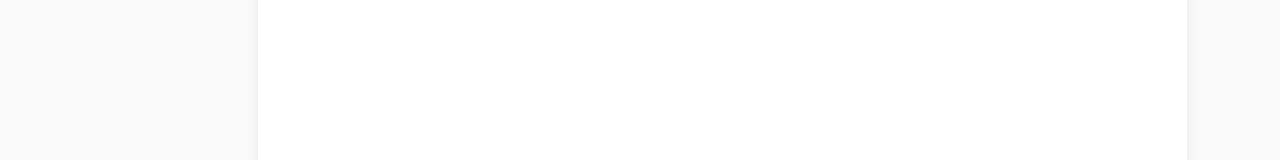
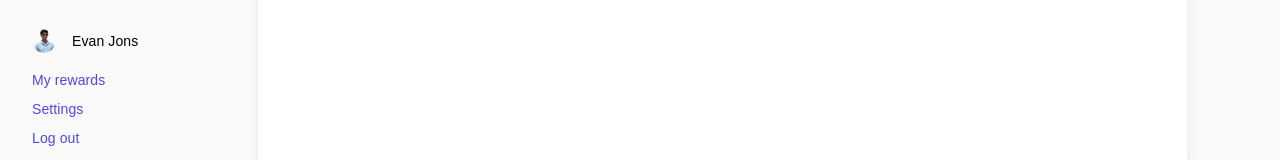
Before and after one commit to StudentFPW/snapgoal-client-side, a React (Vite) app: page /main in a window 1280 px wide. Shown: the part 619-779 px from the top of the page. Built offline with nearby package versions, Linux system fonts and the light colour scheme; no server answers.

Commit message:
tuned project

```diff
--- a/src/components/UserMenu.jsx
+++ b/src/components/UserMenu.jsx
@@ -1,8 +1,15 @@
 import PropTypes from 'prop-types';
+import { useNavigate } from 'react-router-dom';
 import coinIcon from '../assets/coin.svg';
 import userAvatar from '../assets/avatar.svg';
 
-const UserMenu = ({ user, onRewardsClick, onSettingsClick, onLogoutClick }) => {
+const UserMenu = ({ user, onSettingsClick, onLogoutClick }) => {
+  const navigate = useNavigate();
+
+  const handleRewardsClick = () => {
+    navigate('/rewards');
+  };
+
   return (
     <div className="w-[250px] p-4">
       {user.role === 'user' && (
@@ -29,7 +36,7 @@
           {/* Ссылки */}
           <div className="flex flex-col gap-2">
             <button
-              onClick={onRewardsClick}
+              onClick={handleRewardsClick}
               className="text-small-14-medium font-sans text-cta-primary text-left hover:underline"
             >
               My rewards
@@ -67,6 +74,12 @@
           {/* Ссылки */}
           <div className="flex flex-col gap-2">
             <button
+              onClick={handleRewardsClick}
+              className="text-small-14-medium font-sans text-cta-primary text-left hover:underline"
+            >
+              My rewards
+            </button>
+            <button
               onClick={onSettingsClick}
               className="text-small-14-medium font-sans text-cta-primary text-left hover:underline"
             >
@@ -92,7 +105,6 @@
     name: PropTypes.string.isRequired,
     avatar: PropTypes.string,
   }).isRequired,
-  onRewardsClick: PropTypes.func,
   onSettingsClick: PropTypes.func.isRequired,
   onLogoutClick: PropTypes.func.isRequired,
 };
--- a/src/core/Routes.jsx
+++ b/src/core/Routes.jsx
@@ -2,25 +2,16 @@
 import AuthPage from '../pages/AuthPage';
 import MainPage from '../pages/MainPage';
 import RewardsPage from '../pages/RewardsPage';
-// import App from '../App';
-// import { useAuth } from '../core/AuthContext';
 
 const AppRoutes = () => {
-  // const { user } = useAuth();
-
   return (
     <Router>
       <Routes>
         {/* Public routes */}
         <Route path="/auth" element={<AuthPage />} />
         <Route path="/rewards" element={<RewardsPage />} />
-
-        <Route
-          path="/main"
-          element={<MainPage/>}
-        />
-
-        {/* Redirect for /auth по */}
+        <Route path="/main" element={<MainPage />} />
+        {/* Redirect for /auth */}
         <Route path="*" element={<MainPage />} />
       </Routes>
     </Router>
--- a/src/pages/MainPage.jsx
+++ b/src/pages/MainPage.jsx
@@ -26,7 +26,7 @@
   };
 
   return (
-    <div className="flex bg-background-background">
+    <div className="flex bg-background-background h-full">
       <TabBar
         user={user}
         onRewardsClick={handleRewardsClick}
--- a/src/pages/RewardsPage.jsx
+++ b/src/pages/RewardsPage.jsx
@@ -24,7 +24,7 @@
   };
 
   return (
-    <div className="flex bg-background-background">
+    <div className="flex bg-background-background h-full">
       <TabBar
         user={user}
         onRewardsClick={handleRewardsClick}
```
